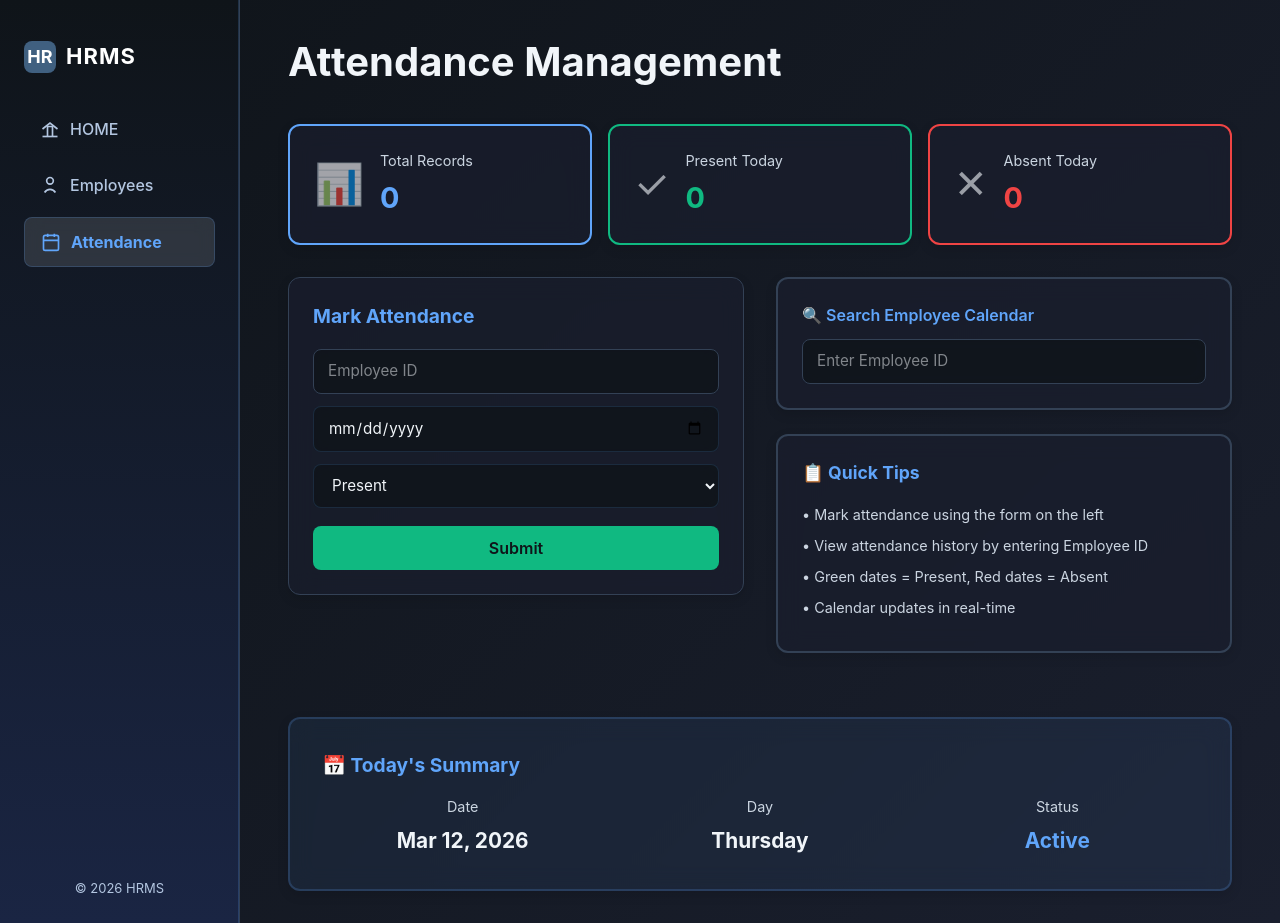
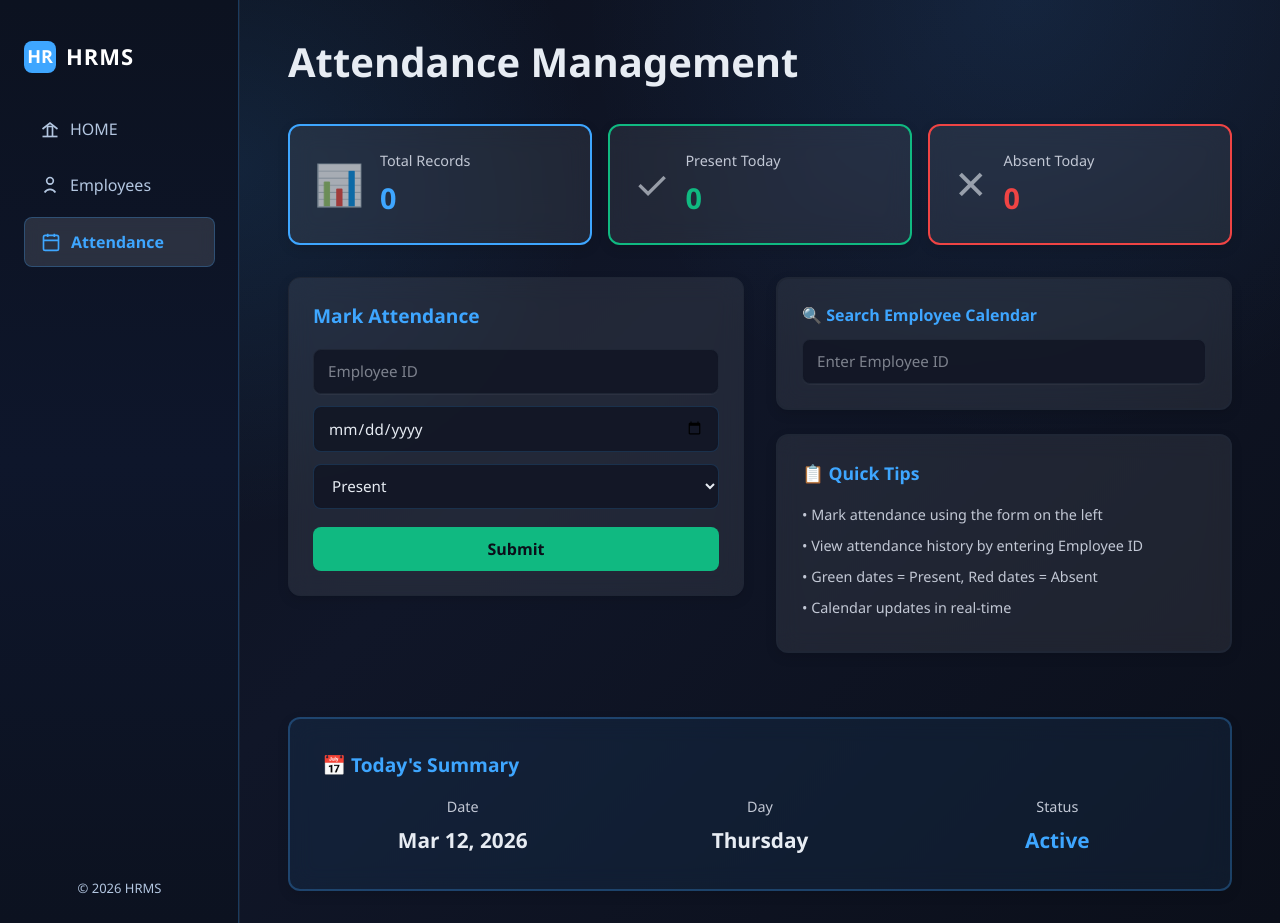
Before and after one commit to Stu-me/HRMS, a React app in the folder frontend/: page /attendance in a window 1280 px wide. Built offline with nearby package versions, Linux system fonts and the light colour scheme; the HTML template or start-up script is replaced by a standard one.

Commit message:
ui updated with transulcent background for the component

```diff
--- a/frontend/src/components/EmployeeAttendanceCalendar.jsx
+++ b/frontend/src/components/EmployeeAttendanceCalendar.jsx
@@ -80,7 +80,7 @@ export default function EmployeeAttendanceCalendar({ employeeId }) {
       </div>
 
       {/* Attendance Summary Stats */}
-      <div style={{ background: 'rgba(96, 165, 250, 0.08)', backdropFilter: 'blur(12px)', WebkitBackdropFilter: 'blur(12px)', border: `2px solid ${COLORS.border.glow}`, borderRadius: 12, padding: '1.5rem' }}>
+      <div style={{ background: 'rgba(62, 166, 255, 0.08)', backdropFilter: 'blur(12px)', WebkitBackdropFilter: 'blur(12px)', border: `2px solid ${COLORS.border.glow}`, borderRadius: 12, padding: '1.5rem' }}>
         <h3 style={{ fontSize: '1.1rem', fontWeight: 'bold', marginBottom: 12, color: COLORS.text.accent }}>📊 Summary Stats</h3>
         <div style={{ display: 'grid', gridTemplateColumns: '1fr 1fr 1fr', gap: '1rem' }}>
           <div style={{ textAlign: 'center' }}>
--- a/frontend/src/components/EmployeeTable.jsx
+++ b/frontend/src/components/EmployeeTable.jsx
@@ -20,7 +20,7 @@ export default function EmployeeTable({employees , reload}){
     <div style={{ background: COLORS.bg.glass, backdropFilter: 'blur(12px)', WebkitBackdropFilter: 'blur(12px)', color: COLORS.text.primary, border: `2.5px solid ${COLORS.border.lighter}`, borderRadius: 12, boxShadow: STYLES.shadowLg, padding: '0rem', marginBottom: '1.5rem', overflowX: 'auto', overflow: 'hidden' }}>
       <table style={{ width: '100%', borderCollapse: 'collapse', background: 'transparent' }}>
         <thead>
-          <tr style={{ background: 'rgba(96, 165, 250, 0.08)', borderBottom: `2px solid ${COLORS.border.lighter}`, borderTop: `2px solid ${COLORS.border.lighter}` }}>
+          <tr style={{ background: 'rgba(62, 166, 255, 0.08)', borderBottom: `2px solid ${COLORS.border.lighter}`, borderTop: `2px solid ${COLORS.border.lighter}` }}>
             <th style={{ color: COLORS.text.accent, padding: '1rem 0.875rem', fontWeight: 700, textAlign: 'left', borderRight: `1px solid ${COLORS.border.light}` }}>ID</th>
             <th style={{ color: COLORS.text.accent, padding: '1rem 0.875rem', fontWeight: 700, textAlign: 'left', borderRight: `1px solid ${COLORS.border.light}` }}>Name</th>
             <th style={{ color: COLORS.text.accent, padding: '1rem 0.875rem', fontWeight: 700, textAlign: 'left', borderRight: `1px solid ${COLORS.border.light}` }}>Email</th>
--- a/frontend/src/constants/colors.js
+++ b/frontend/src/constants/colors.js
@@ -3,23 +3,23 @@
 export const COLORS = {
   // Primary backgrounds
   bg: {
-    dark: '#1a1f2e',
-    darker: '#0f1419',
-    darkGradient: 'linear-gradient(135deg, #1a1f2e 0%, #2d3748 100%)',
-    card: '#1e293b',
-    sidebar: 'linear-gradient(180deg, #0f1419 0%, #1a2543 100%)',
+    dark: '#0f111a',
+    darker: '#0b0f1a',
+    darkGradient: 'linear-gradient(135deg, #0f111a 0%, #141a2a 100%)',
+    card: '#151a24',
+    sidebar: 'linear-gradient(180deg, #0c1220 0%, #0e162b 50%, #0c1220 100%)',
     // Glassmorphic backgrounds with blur
-    glass: 'rgba(26, 31, 46, 0.7)',
-    glassLight: 'rgba(45, 55, 72, 0.6)',
+    glass: 'rgba(255, 255, 255, 0.08)',
+    glassLight: 'rgba(255, 255, 255, 0.12)',
   },
 
   // Text colors
   text: {
-    primary: '#f1f5f9',
-    secondary: '#cbd5e1',
-    muted: '#94a3b8',
-    accent: '#60a5fa',
-    accentLight: '#93c5fd',
+    primary: '#e7ecf3',
+    secondary: '#c2c8d5',
+    muted: '#9ca3b5',
+    accent: '#3ea6ff',
+    accentLight: '#7ed0ff',
   },
 
   // Status colors
@@ -27,14 +27,14 @@ export const COLORS = {
     success: '#10b981',
     error: '#ef4444',
     warning: '#f59e0b',
-    info: '#60a5fa',
+    info: '#3ea6ff',
   },
 
   // Borders
   border: {
-    light: '#334155',
-    lighter: '#475569',
-    glow: 'rgba(96, 165, 250, 0.2)',
+    light: '#1f2635',
+    lighter: '#273040',
+    glow: 'rgba(62, 166, 255, 0.28)',
   },
 };
 
@@ -89,7 +89,7 @@ export const STYLES = {
 
   // Form input style with blur
   inputGlass: {
-    background: 'rgba(15, 20, 25, 0.8)',
+    background: 'rgba(17, 22, 36, 0.9)',
     backdropFilter: 'blur(8px)',
     WebkitBackdropFilter: 'blur(8px)',
     color: COLORS.text.primary,
--- a/frontend/src/index.css
+++ b/frontend/src/index.css
@@ -2,10 +2,13 @@
 
 /* Dark theme with blurred transparency */
 body, #root {
-  background: linear-gradient(135deg, #0f1419 0%, #1a1f2e 100%);
+  background:
+    radial-gradient(circle at 18% 18%, rgba(62, 166, 255, 0.12), transparent 28%),
+    radial-gradient(circle at 80% 0%, rgba(62, 166, 255, 0.1), transparent 32%),
+    linear-gradient(135deg, #0b0f1a 0%, #101628 45%, #0b0f1a 100%);
   min-height: 100vh;
-  color: #f1f5f9;
-  font-family: -apple-system, BlinkMacSystemFont, 'Segoe UI', 'Roboto', sans-serif;
+  color: #e7ecf3;
+  font-family: 'Segoe UI', 'Inter', system-ui, -apple-system, BlinkMacSystemFont, 'Roboto', sans-serif;
 }
 
 /* Scrollbar styling */
@@ -15,17 +18,17 @@ body, #root {
 }
 
 ::-webkit-scrollbar-track {
-  background: rgba(15, 20, 25, 0.5);
+  background: rgba(12, 16, 28, 0.7);
 }
 
 ::-webkit-scrollbar-thumb {
-  background: rgba(96, 165, 250, 0.4);
+  background: rgba(62, 166, 255, 0.35);
   border-radius: 4px;
   transition: background 0.3s ease;
 }
 
 ::-webkit-scrollbar-thumb:hover {
-  background: rgba(96, 165, 250, 0.6);
+  background: rgba(62, 166, 255, 0.55);
 }
 
 /* Consistent shadow patterns with standard transparency */
@@ -37,9 +40,9 @@ body, #root {
 
   /* Glassmorphic transparency layers */
   --glass-blur: blur(10px);
-  --bg-glass: rgba(26, 31, 46, 0.7);
-  --bg-glass-light: rgba(45, 55, 72, 0.6);
-  --border-glass: rgba(96, 165, 250, 0.2);
+  --bg-glass: rgba(17, 22, 36, 0.8);
+  --bg-glass-light: rgba(29, 36, 54, 0.72);
+  --border-glass: rgba(62, 166, 255, 0.24);
 
   --bg-subtle: rgba(255, 255, 255, 0.05);
   --bg-soft: rgba(255, 255, 255, 0.08);
@@ -54,11 +57,11 @@ input[type="date"],
 input[type="password"],
 select,
 textarea {
-  background: rgba(15, 20, 25, 0.8) !important;
+  background: rgba(17, 22, 36, 0.9) !important;
   backdrop-filter: blur(8px);
   -webkit-backdrop-filter: blur(8px);
-  border: 1px solid rgba(96, 165, 250, 0.15) !important;
-  color: #f1f5f9 !important;
+  border: 1px solid rgba(62, 166, 255, 0.18) !important;
+  color: #e7ecf3 !important;
   transition: all 0.3s ease;
 }
 
@@ -66,7 +69,7 @@ input[type="text"]::placeholder,
 input[type="email"]::placeholder,
 input[type="date"]::placeholder,
 textarea::placeholder {
-  color: rgba(203, 213, 225, 0.6);
+  color: rgba(194, 200, 213, 0.65);
 }
 
 input[type="text"]:focus,
@@ -76,8 +79,8 @@ input[type="password"]:focus,
 select:focus,
 textarea:focus {
   outline: none;
-  border-color: rgba(96, 165, 250, 0.4) !important;
-  box-shadow: 0 0 0 3px rgba(96, 165, 250, 0.1);
+  border-color: rgba(62, 166, 255, 0.45) !important;
+  box-shadow: 0 0 0 3px rgba(62, 166, 255, 0.12);
 }
 
 /* Smooth transitions */
@@ -98,9 +101,9 @@ textarea:focus {
 }
 
 .react-calendar__navigation button {
-  background: rgba(96, 165, 250, 0.1);
-  color: #f1f5f9;
-  border: 1px solid rgba(96, 165, 250, 0.2);
+  background: rgba(62, 166, 255, 0.1);
+  color: #e7ecf3;
+  border: 1px solid rgba(62, 166, 255, 0.22);
   border-radius: 6px;
   padding: 0.5rem;
   font-weight: 600;
@@ -108,8 +111,8 @@ textarea:focus {
 }
 
 .react-calendar__navigation button:hover {
-  background: rgba(96, 165, 250, 0.2);
-  border-color: rgba(96, 165, 250, 0.4);
+  background: rgba(62, 166, 255, 0.2);
+  border-color: rgba(62, 166, 255, 0.42);
 }
 
 .react-calendar__month-view__days__day {
@@ -120,22 +123,22 @@ textarea:focus {
   padding: 0.6rem;
   background: transparent;
   border-radius: 6px;
-  color: #f1f5f9;
+  color: #e7ecf3;
   transition: all 0.2s ease;
 }
 
 .react-calendar__tile:hover {
-  background: rgba(96, 165, 250, 0.15);
+  background: rgba(62, 166, 255, 0.16);
 }
 
 .react-calendar__tile--now {
-  background: rgba(96, 165, 250, 0.2);
-  border: 1px solid rgba(96, 165, 250, 0.3);
+  background: rgba(62, 166, 255, 0.2);
+  border: 1px solid rgba(62, 166, 255, 0.32);
 }
 
 .react-calendar__tile--active {
-  background: rgba(96, 165, 250, 0.3);
-  border: 1px solid rgba(96, 165, 250, 0.5);
+  background: rgba(62, 166, 255, 0.32);
+  border: 1px solid rgba(62, 166, 255, 0.5);
 }
 
 /* Attendance status colors */
@@ -158,9 +161,9 @@ textarea:focus {
 }
 
 .bg-blue-200 {
-  background: rgba(96, 165, 250, 0.2) !important;
-  border: 1px solid rgba(96, 165, 250, 0.4) !important;
-  color: #60a5fa !important;
+  background: rgba(62, 166, 255, 0.2) !important;
+  border: 1px solid rgba(62, 166, 255, 0.4) !important;
+  color: #3ea6ff !important;
 }
 
 .bg-purple-200 {
@@ -188,7 +191,7 @@ textarea:focus {
 }
 
 .text-blue-900 {
-  color: #60a5fa !important;
+  color: #3ea6ff !important;
 }
 
 .text-purple-900 {
--- a/frontend/src/layout/SidebarBrand.jsx
+++ b/frontend/src/layout/SidebarBrand.jsx
@@ -12,7 +12,7 @@ export default function SidebarBrand() {
       }}
     >
       <svg width="32" height="32" viewBox="0 0 32 32" fill="none">
-        <rect width="32" height="32" rx="8" fill="#406080" />
+        <rect width="32" height="32" rx="8" fill="#3ea6ff" />
         <text
           x="16"
           y="22"
--- a/frontend/src/pages/Attendance.jsx
+++ b/frontend/src/pages/Attendance.jsx
@@ -139,7 +139,7 @@ export default function Attendance() {
       <div style={{ width: '100%', maxWidth: '1200px' }}>
         <div
           style={{
-            background: 'rgba(96, 165, 250, 0.08)',
+            background: 'rgba(62, 166, 255, 0.08)',
             backdropFilter: 'blur(12px)',
             WebkitBackdropFilter: 'blur(12px)',
             border: `2px solid ${COLORS.border.glow}`,
--- a/frontend/src/pages/Home.jsx
+++ b/frontend/src/pages/Home.jsx
@@ -36,7 +36,7 @@ export default function Home() {
       <section style={{ marginBottom: 32, background: 'rgba(255, 255, 255, 0.08)', backdropFilter: 'blur(10px)', borderRadius: 12, padding: '1.5rem', boxShadow: STYLES.shadowMd, border: `1px solid ${COLORS.border.glow}` }}>
         <h2 style={{ fontSize: '1.3rem', fontWeight: 'bold', marginBottom: 12, color: COLORS.text.accent }}>1. Employee Management</h2>
         <ul style={{ marginLeft: 24, marginBottom: 8, listStyle: 'disc', color: COLORS.text.secondary, fontSize: '1.08rem' }}>
-          <li style={{ marginBottom: 6 }}><span style={{ color: '#2563eb', fontWeight: 500 }}>Add</span> a new employee with <b>Employee ID (unique)</b>, <b>Full Name</b>, <b>Email Address</b>, and <b>Department</b></li>
+          <li style={{ marginBottom: 6 }}><span style={{ color: COLORS.text.accent, fontWeight: 500 }}>Add</span> a new employee with <b>Employee ID (unique)</b>, <b>Full Name</b>, <b>Email Address</b>, and <b>Department</b></li>
           <li style={{ marginBottom: 6 }}><span style={{ color: '#059669', fontWeight: 500 }}>View</span> a list of all employees</li>
           <li><span style={{ color: COLORS.status.error, fontWeight: 500 }}>Delete</span> an employee</li>
         </ul>
@@ -44,7 +44,7 @@ export default function Home() {
       <section style={{ background: 'rgba(255, 255, 255, 0.08)', backdropFilter: 'blur(10px)', borderRadius: 12, padding: '1.5rem', boxShadow: STYLES.shadowMd, border: `1px solid ${COLORS.border.glow}` }}>
         <h2 style={{ fontSize: '1.3rem', fontWeight: 'bold', marginBottom: 12, color: COLORS.text.accent }}>2. Attendance Management</h2>
         <ul style={{ marginLeft: 24, listStyle: 'disc', color: COLORS.text.secondary, fontSize: '1.08rem' }}>
-          <li style={{ marginBottom: 6 }}><span style={{ color: '#2563eb', fontWeight: 500 }}>Mark</span> attendance for an employee with <b>Date</b> and <b>Status (Present / Absent)</b></li>
+          <li style={{ marginBottom: 6 }}><span style={{ color: COLORS.text.accent, fontWeight: 500 }}>Mark</span> attendance for an employee with <b>Date</b> and <b>Status (Present / Absent)</b></li>
           <li><span style={{ color: '#059669', fontWeight: 500 }}>View</span> attendance records for each employee</li>
         </ul>
       </section>
```
